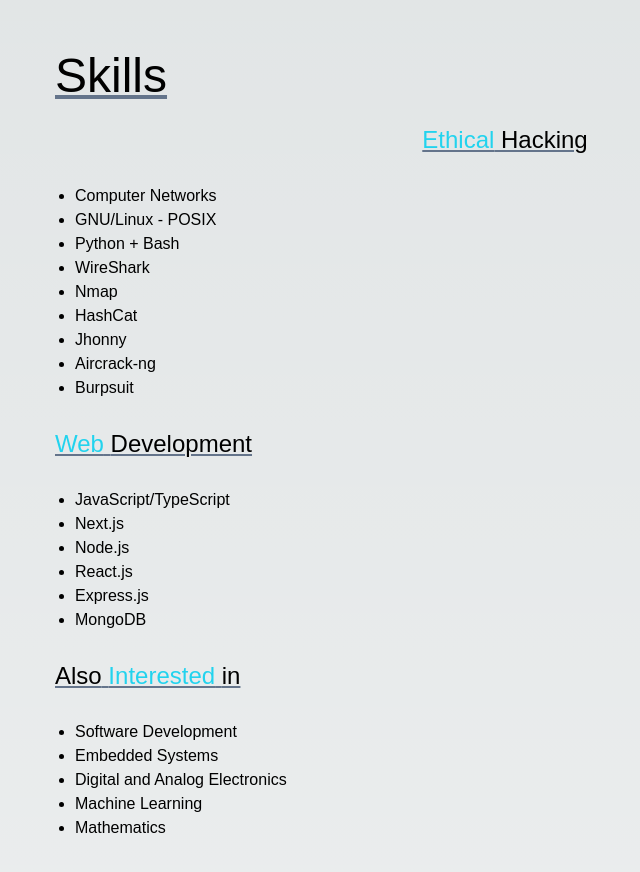
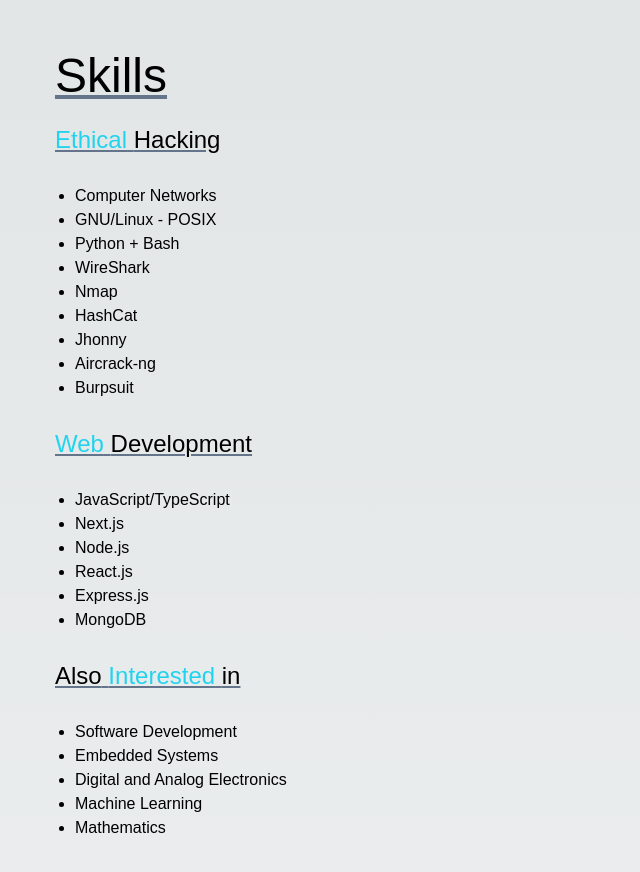
Before and after one commit to StarOne01/StarOne01.github.io, a Next.js app: page / in a window 1280 px wide. Shown: the part 1340-2212 px from the top of the page, without its empty margins (135-775 px from the left). Built offline with nearby package versions, Linux system fonts and the light colour scheme; a web font is replaced by a local one.

Commit message:
Fix alignment

```diff
--- a/src/app/page.tsx
+++ b/src/app/page.tsx
@@ -432,7 +432,7 @@ function Skills() {
         <div>
           <h3
             className={
-              "text-xl underline text-center md:text-2xl decoration-slate-500 " +
+              "text-xl underline md:text-2xl decoration-slate-500 " +
               parkin.className
             }
           >
```
